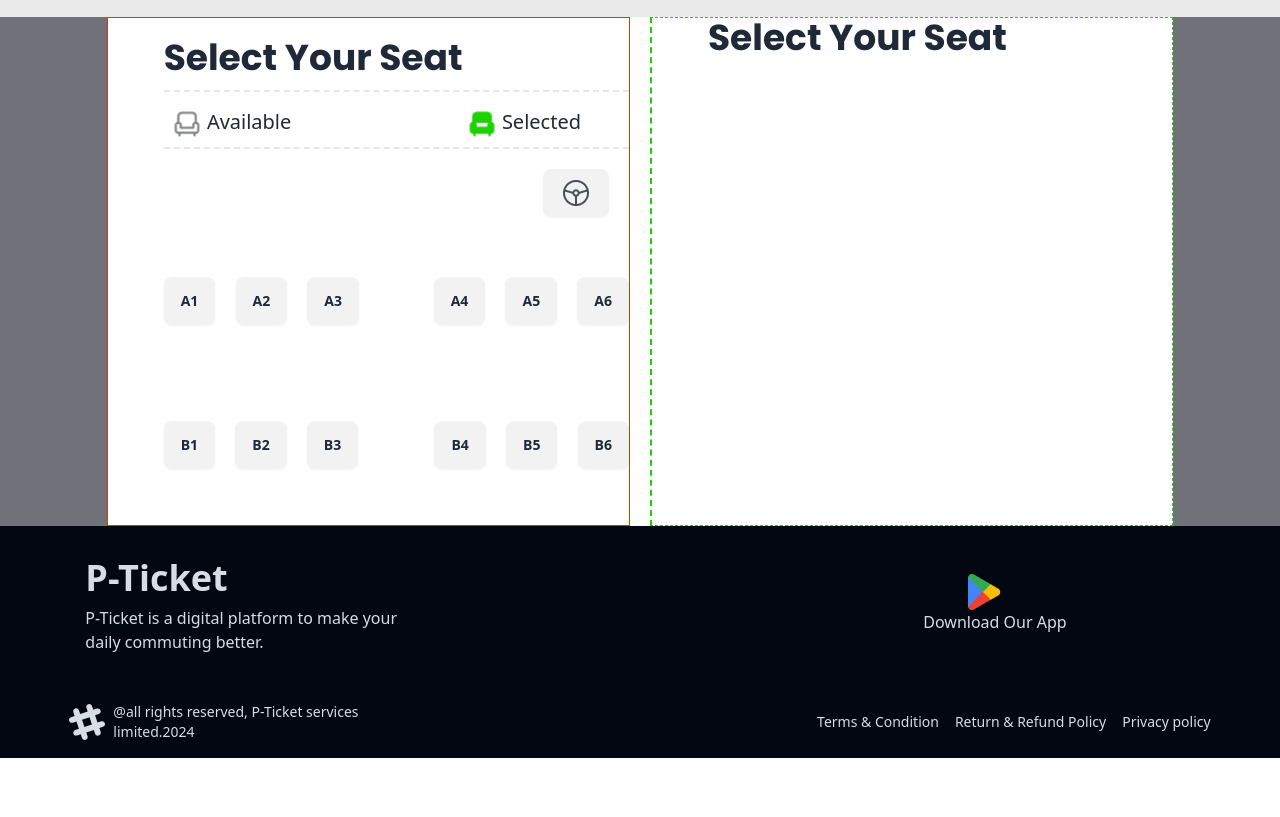
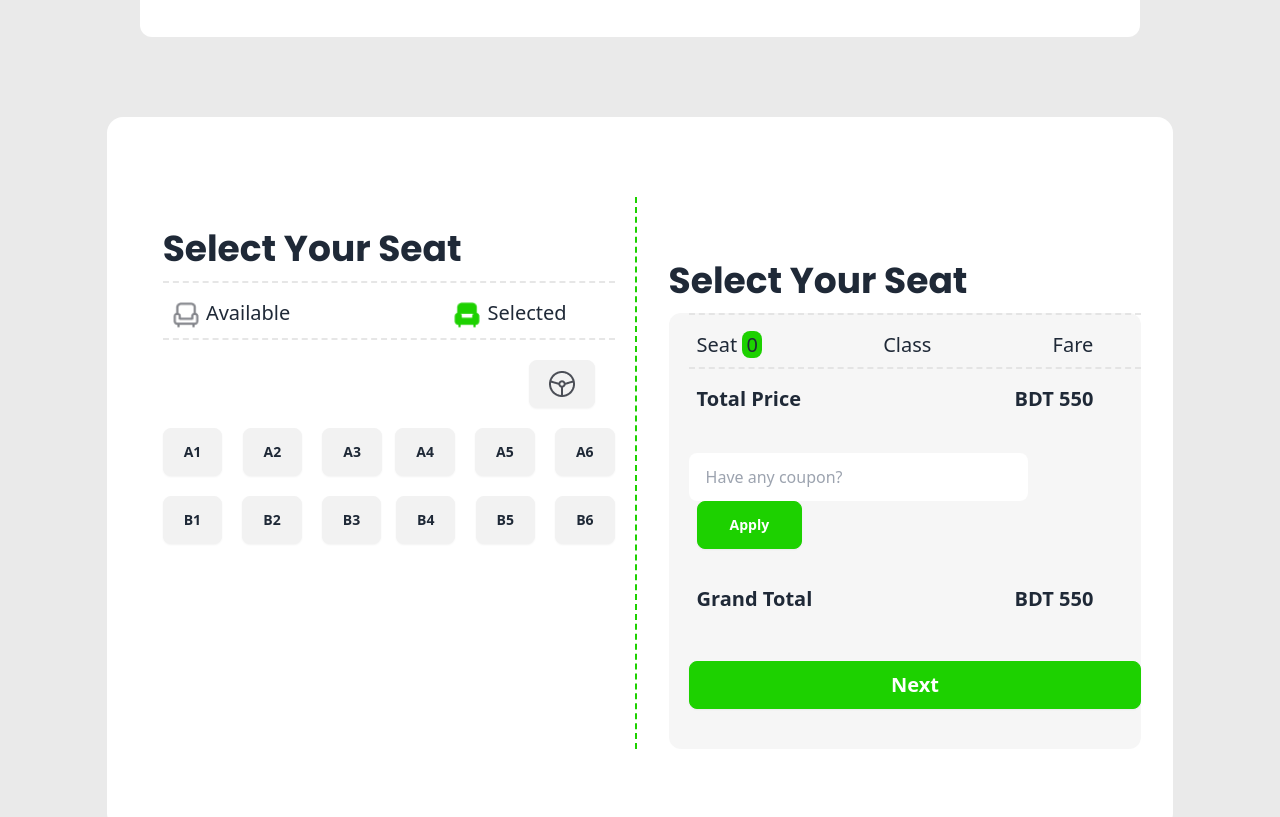
Before and after one commit to Mohammad-Abdur-Rahim/smart-ticketing-system, a plain HTML site: page index.html in a window 1280 px wide. Shown: the part 2041-2858 px from the top of the page. Before the commit the page ends 2799 px from the top, so only its background shows below. Drawn offline with nearby package versions, Linux system fonts and the light colour scheme.

Commit message:
*** Ticket system Design Done  ***

```diff
--- a/index.html
+++ b/index.html
@@ -33,7 +33,6 @@
                                 <li><a>About</a></li>
                                 <li><a>Destination</a></li>
                                 <li><a>Search</a></li>
-
                             </ul>
                         </div>
                         <a class=" text-4xl poppins-bold">P-Ticket</a>
@@ -67,7 +66,7 @@
                         <p class="pb-10 pt-10 ">P Paribahan is web portal with the data bank of the entire transport
                             industry of Bangladesh. Helping all bus travelers to gather information about ticket price.
                         </p>
-                        <button class="btn font-bold border-[#1DD100] bg-[#1DD100] mb-20 mb-20">Buy Tickets</button>
+                        <button class="btn font-bold border-[#1DD100] bg-[#1DD100]  mb-20">Buy Tickets</button>
                     </div>
                 </div>
             </div>
@@ -96,7 +95,6 @@
                     </div>
                 </div>
             </div>
-
         </section>
     </header>
     <!-- Header part End Here -->
@@ -119,7 +117,6 @@
                             <h2 class=""> Coupon code</h2>
                         </div>
                     </div>
-
                 </div>
                 <div class=" bg-[#F78C9C] rounded-xl">
                     <div class="flex  ">
@@ -131,26 +128,23 @@
                         <div class="w-52 pl-5 p-10">
                             <h2 class="poppins-bold text-4xl">NEW 20</h2>
                             <h2 class=""> Coupon code</h2>
-
                         </div>
                     </div>
-
                 </div>
             </div>
             <div class="text-center p-16"><button class="btn btn-outline btn-success poppins-bold">See All
                     Offers</button></div>
         </section>
-
         <!-- Green line Paribahan start -->
         <section class="size-12/12 	mx-auto bg-[#eaeaea] p-10">
-            <div class="text-center">
-                <h2 class="text-4xl poppins-semibold">P.H Paribahan</h2>
+            <div class="text-center pt-10">
+                <h2 class="text-6xl poppins-semibold">P.H Paribahan</h2>
                 <p class="pb-10 pt-10 ">Green Line Paribahan is apparently a family owned transport company
                     specializing<br> in transportation of passenger bus services since 1990.
                 </p>
             </div>
             <!-- 40 seat left area  ticket------------------------------------------------------------ -->
-            <div class="bg-[#FFFFFF] size-10/12 	mx-auto">
+            <div class="bg-[#FFFFFF] size-10/12 rounded-xl	mx-auto">
                 <div class="flex">
                     <div class="">
                         <div class="flex">
@@ -205,18 +199,18 @@
             </div>
         </section>
         <!-- Select Seat Option Design -->
-        <section class="size-12/12 	mx-auto bg-zinc-500">
-            <div class="bg-[#FFFFFF] size-10/12 	mx-auto">
+        <section class="size-12/12 	mx-auto bg-[#eaeaea] pt-10 pb-20">
+            <div class="bg-[#FFFFFF] size-10/12  rounded-2xl	mx-auto pt-20 pb-20">
                 <div class="flex"> <!--1st flex-->
-                    <div class="border border-orange-700 w-6/12 pl-14 mr-5">
-                        <h2 class="poppins-bold text-4xl pb-3 pt-5">Select Your Seat</h2>
+                    <div class=" w-6/12 pl-14 mr-5">
+                        <h2 class="poppins-bold text-4xl pb-3 pt-8">Select Your Seat</h2>
                         <div class="flex justify-between p-2 border-b-2 border-t-2 border-dashed border-[#e0e0e0cc]">
                             <!--2nd flex-->
-                            <div class=" bg-[#ffffff] rounded-none  text-xl mt-2 ml-30 mr-10">
+                            <div class="text-xl mt-2 ml-30 mr-10">
                                 <img class="inline" src="images/seatgray.png" width="30px" alt="logo">
                                 <h4 class="inline">Available</h4>
                             </div>
-                            <div class=" bg-[#ffffff] rounded-none  text-xl mt-2 ml-30 mr-10 ">
+                            <div class="text-xl mt-2 ml-30 mr-10 ">
                                 <img class="inline" src="images/seat-green-filled.png" width="30px" alt="logo">
                                 <h4 class="inline">Selected</h4>
                             </div>
@@ -229,69 +223,80 @@
                         </div>
                         <!--3rd flex ticket-->
                         <div class="flex justify-between ">
-
-                            <div class="text-center space-x-4 pt-10 pb-14">
-                                <button class="btn btn-activeCC">A1</button>
-                                <button class="btn btn-activeCC">A2</button>
-                                <button class="btn btn-activeCC">A3</button>
+                            <div class="text-center space-x-4 pb-5">
+                                <button class="btn btn-activeCC pl-5 pr-5">A1</button>
+                                <button class="btn btn-activeCC pl-5 pr-5">A2</button>
+                                <button class="btn btn-activeCC pl-5 pr-5">A3</button>
                             </div>
-                            <div class="text-center space-x-4  pt-10 pb-14">
-                                <button class="btn btn-activeCC">A4</button>
-                                <button class="btn btn-activeCC">A5</button>
-                                <button class="btn btn-activeCC">A6</button>
+                            <div class="text-center space-x-4  ">
+                                <button class="btn btn-activeCC pl-5 pr-5">A4</button>
+                                <button class="btn btn-activeCC pl-5 pr-5">A5</button>
+                                <button class="btn btn-activeCC pl-5 pr-5">A6</button>
                             </div>
-
                         </div>
                         <!--4th flex ticket-->
                         <div class="flex justify-between  ">
-                            <div class="text-center space-x-4 pt-10 pb-14">
-                                <button class="btn btn-activeCC">B1</button>
-                                <button class="btn btn-activeCC">B2</button>
-                                <button class="btn btn-activeCC">B3</button>
+                            <div class="text-center space-x-4 pb-5">
+                                <button class="btn btn-activeCC pl-5 pr-5">B1</button>
+                                <button class="btn btn-activeCC pl-5 pr-5">B2</button>
+                                <button class="btn btn-activeCC pl-5 pr-5">B3</button>
                             </div>
-                            <div class="text-center space-x-4  pt-10 pb-14">
-                                <button class="btn btn-activeCC">B4</button>
-                                <button class="btn btn-activeCC">B5</button>
-                                <button class="btn btn-activeCC">B6</button>
+                            <div class="text-center space-x-4  ">
+                                <button class="btn btn-activeCC pl-5 pr-5">B4</button>
+                                <button class="btn btn-activeCC pl-5 pr-5">B5</button>
+                                <button class="btn btn-activeCC pl-5 pr-5">B6</button>
                             </div>
                         </div>
                     </div>
-
-
-
-                    <div class="border w-6/12 border-l-2 border-dashed border-[#1DD100] pl-14">
-                        <h2 class="poppins-bold text-4xl">Select Your Seat</h2>
+                    <div class=" w-6/12 border-l-2 border-dashed border-[#1DD100] pl-8 mr-8 ">
+                        <h2 class="poppins-bold text-4xl  pb-3 pt-16">Select Your Seat</h2>
+                        <div class="bg-[#D2D2D233] rounded-xl pl-5">
+                            <div
+                                class="flex justify-between  p-2 border-b-2 border-t-2 border-dashed border-[#e0e0e0cc]">
+                                <!--2nd flex 2nd part-->
+                                <div class=" text-xl mt-2 ml-30 mr-10">
+                                    <h4 class="inline">Seat <span class="bg-[#1DD100] rounded-lg pl-1 pr-1">0</span>
+                                    </h4>
+                                </div>
+                                <div class=" text-xl mt-2 ml-30 mr-10 ">
+                                    <h4 class="inline">Class</h4>
+                                </div>
+                                <div class="text-xl mt-2 ml-30 mr-10 ">
+                                    <h4 class="inline">Fare</h4>
+                                </div>
+                            </div>
+                            <!--3rd flex-->
+                            <div class="flex justify-between p-2 pb-10 ">
+                                <div class="text-xl mt-2 ml-30 mr-10">
+                                    <h4 class="inline card-title">Total Price</h4>
+                                </div>
+                                <div class="text-xl mt-2 ml-30 mr-10 ">
+                                    <h4 class="inline card-title">BDT 550</h4>
+                                </div>
+                            </div>
+                            <!-- input field -->
+                            <div class="space-x-2">
+                                <input type="text" placeholder="Have any coupon?" class="input w-9/12 " />
+                                <button class="btn  border-[#1DD100] bg-[#1DD100] pl-8 pr-8 text-white">Apply</button>
+                            </div>
+                            <!--4th flex-->
+                            <div class="flex justify-between p-2 mt-5">
+                                <div class="text-xl mt-2 ml-30 mr-10">
+                                    <h4 class="inline card-title">Grand Total</h4>
+                                </div>
+                                <div class="text-xl mt-2 ml-30 mr-10 ">
+                                    <h4 class="inline card-title">BDT 550</h4>
+                                </div>
+                            </div>
+                            <div class="pb-10 pt-10">
+                                <button
+                                    class="btn btn-block  border-[#1DD100] bg-[#1DD100] text-xl  text-white">Next</button>
+                            </div>
+                        </div>
                     </div>
                 </div>
             </div>
         </section>
-
-
-
-
-
-
-
-
-
-
-
-
-
-
-
-
-
-
-
-
-
-
-
-
-
-
-
     </main>
     <!-- Main Part End Here -->
     <footer class="bg-[#030712] ">
@@ -321,10 +326,8 @@
                 <a class="link link-hover">Terms & Condition</a>
                 <a class="link link-hover">Return & Refund Policy</a>
                 <a class="link link-hover">Privacy policy</a>
-
             </nav>
         </section>
-
     </footer>
     <!-- Footer Part End Here -->
     <!--  custom js Link  -->
```
